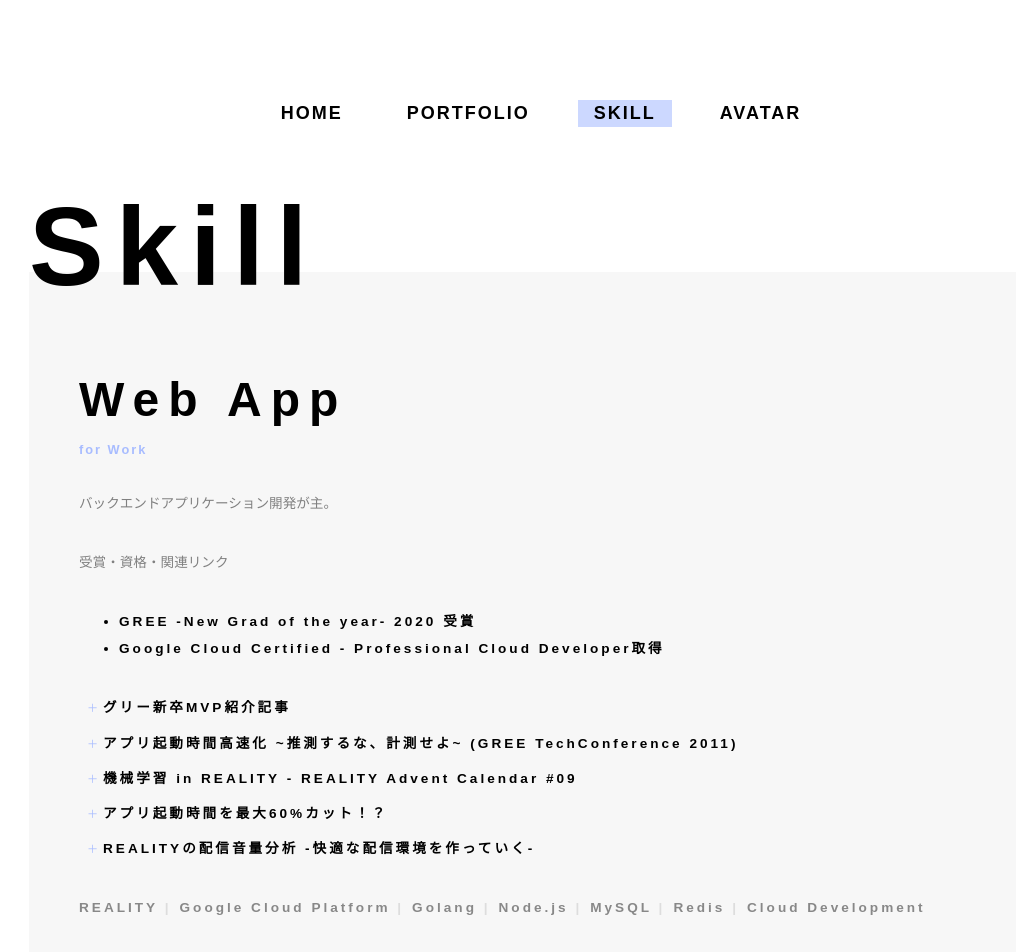
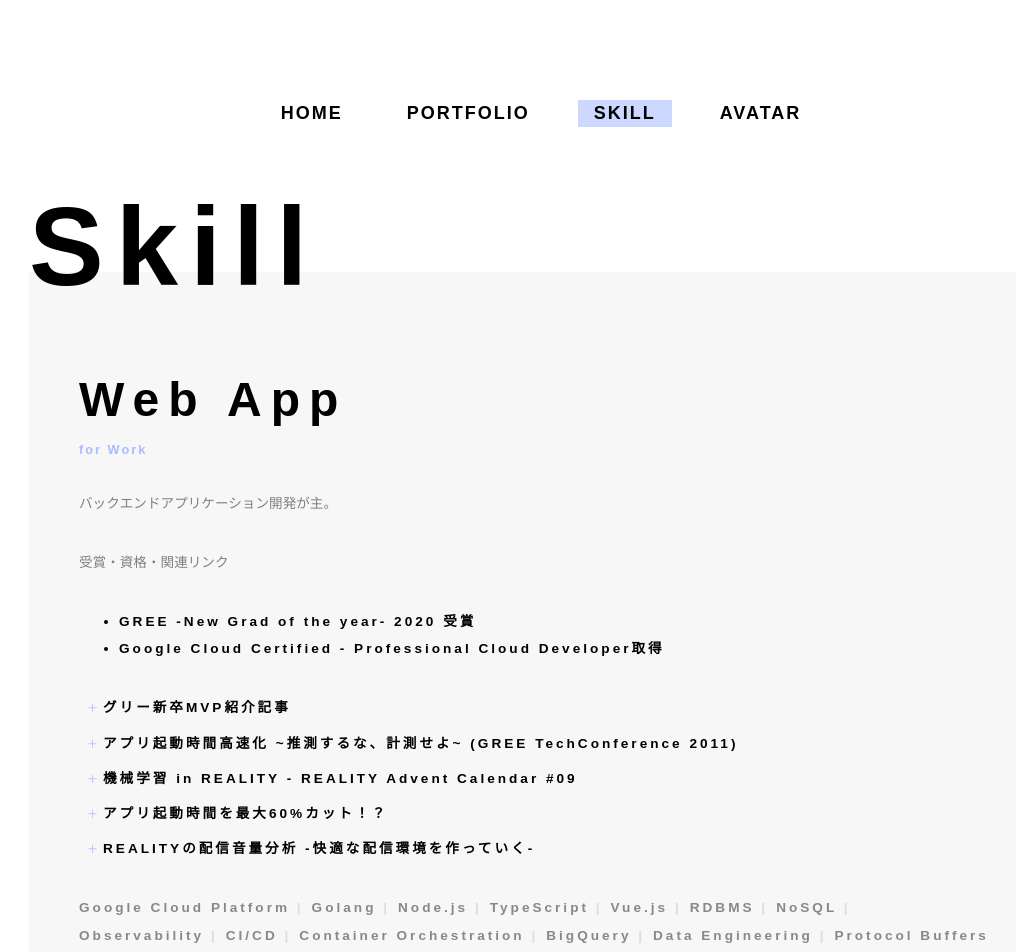
Before and after one commit to usuginus/introduction-spa, a Vue app: page /skill in a window 1280 px wide. Shown: the top 952 px of the page, without its empty margins (99-1115 px from the left). Built offline with nearby package versions, Linux system fonts and the light colour scheme.

Commit message:
update web app skill

```diff
--- a/src/views/Skill.vue
+++ b/src/views/Skill.vue
@@ -84,13 +84,19 @@ export default {
           },
         ],
         keywords: [
-          "REALITY",
           "Google Cloud Platform",
           "Golang",
           "Node.js",
-          "MySQL",
-          "Redis",
-          "Cloud Development",
+          "TypeScript",
+          "Vue.js",
+          "RDBMS",
+          "NoSQL",
+          "Observability",
+          "CI/CD",
+          "Container Orchestration",
+          "BigQuery",
+          "Data Engineering",
+          "Protocol Buffers",
         ],
       },
       vr: {
```
Also changed, not shown: 11 other files (tests, documents, lock files or other folders).
